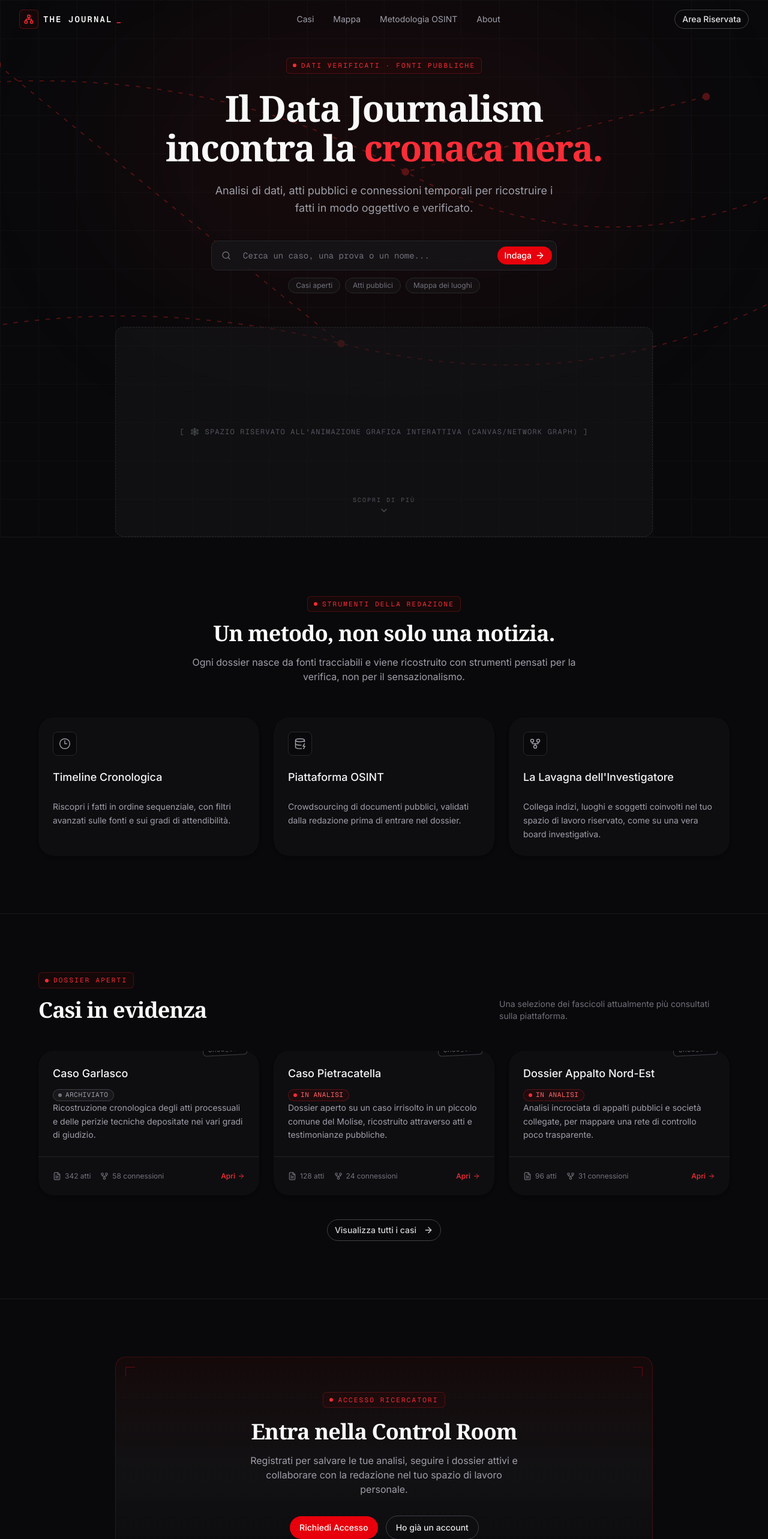
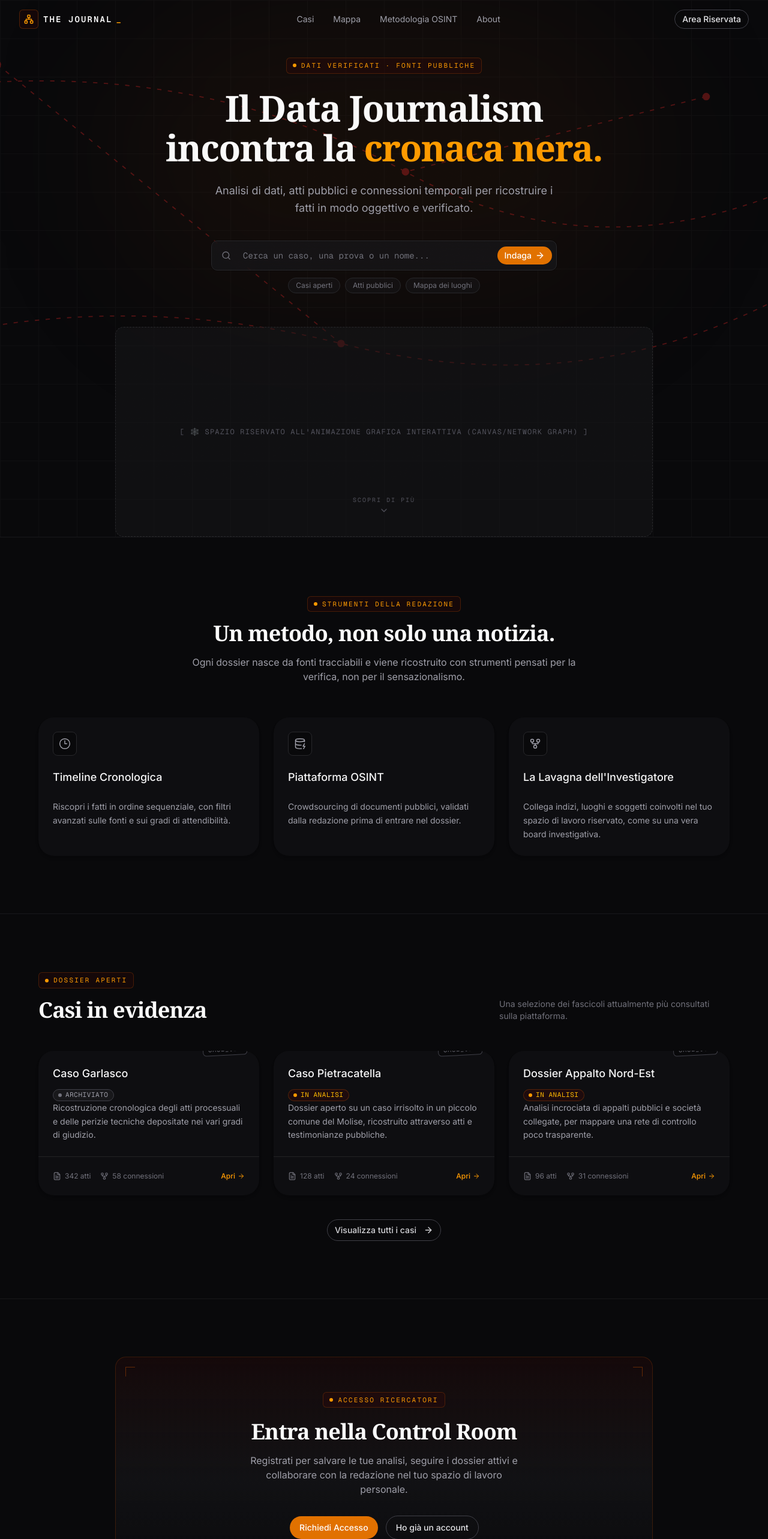
Before and after one commit to cp985/TheJournal, a Next.js app: page / in a window 1280 px wide. Shown: the top 2566 px of the page at 60% size. Built offline with nearby package versions, Linux system fonts and the light colour scheme.

Commit message:
3 commit

```diff
--- a/src/app/(public)/page.tsx
+++ b/src/app/(public)/page.tsx
@@ -42,7 +42,11 @@ const NAV_LINKS = [
   { label: "About", href: "/about" },
 ] as const;
 
-const QUICK_SEARCHES = ["Casi aperti", "Atti pubblici", "Mappa dei luoghi"] as const;
+const QUICK_SEARCHES = [
+  "Casi aperti",
+  "Atti pubblici",
+  "Mappa dei luoghi",
+] as const;
 
 type Feature = {
   icon: React.ElementType;
@@ -120,15 +124,21 @@ const FEATURED_CASES: CaseItem[] = [
 // Componenti UI ausiliari
 // ---------------------------------------------------------------------------
 
-function Eyebrow({ children, className }: { children: React.ReactNode; className?: string }) {
+function Eyebrow({
+  children,
+  className,
+}: {
+  children: React.ReactNode;
+  className?: string;
+}) {
   return (
     <div
       className={cn(
-        "inline-flex items-center gap-2 rounded-sm border border-red-900/50 bg-red-950/20 px-2.5 py-1 font-mono text-[11px] uppercase tracking-[0.2em] text-red-500",
-        className
+        "inline-flex items-center gap-2 rounded-sm border border-amber-900/50 bg-red-950/20 px-2.5 py-1 font-mono text-[11px] uppercase tracking-[0.2em] text-amber-500",
+        className,
       )}
     >
-      <span className="h-1.5 w-1.5 rounded-full bg-red-500 motion-safe:animate-pulse" />
+      <span className="h-1.5 w-1.5 rounded-full bg-amber-500 motion-safe:animate-pulse" />
       {children}
     </div>
   );
@@ -184,14 +194,14 @@ function StatusBadge({ status }: { status: CaseStatus }) {
       className={cn(
         "gap-1.5 border font-mono text-[11px] font-normal uppercase tracking-wider",
         isOpen
-          ? "border-red-900/60 bg-red-950/30 text-red-400"
-          : "border-zinc-700 bg-zinc-900 text-zinc-400"
+          ? "border-amber-900/60 bg-red-950/30 text-amber-400"
+          : "border-zinc-700 bg-zinc-900 text-zinc-400",
       )}
     >
       <span
         className={cn(
           "h-1.5 w-1.5 rounded-full",
-          isOpen ? "bg-red-500 motion-safe:animate-pulse" : "bg-zinc-500"
+          isOpen ? "bg-amber-500 motion-safe:animate-pulse" : "bg-zinc-500",
         )}
       />
       {status}
@@ -223,7 +233,7 @@ export default function LandingPage() {
   };
 
   return (
-    <div className="relative min-h-screen bg-zinc-950 text-zinc-100 antialiased selection:bg-red-900 selection:text-white">
+    <div className="relative min-h-screen bg-zinc-950 text-zinc-100 antialiased selection:bg-amber-900 selection:text-white">
       <GrainOverlay />
 
       {/* HEADER / NAVBAR */}
@@ -232,20 +242,20 @@ export default function LandingPage() {
           "fixed inset-x-0 top-0 z-40 transition-colors duration-300",
           scrolled
             ? "border-b border-zinc-800/80 bg-zinc-950/85 backdrop-blur-md"
-            : "border-b border-transparent bg-transparent"
+            : "border-b border-transparent bg-transparent",
         )}
       >
         <nav className="mx-auto flex h-16 max-w-7xl items-center justify-between px-4 sm:px-6 lg:px-8">
           <Link
             href="/"
-            className="flex items-center gap-2 rounded-sm focus-visible:outline-none focus-visible:ring-2 focus-visible:ring-red-500"
+            className="flex items-center gap-2 rounded-sm focus-visible:outline-none focus-visible:ring-2 focus-visible:ring-amber-500"
           >
-            <span className="relative flex h-8 w-8 items-center justify-center rounded-sm border border-red-900/60 bg-red-950/20">
-              <Network className="h-4 w-4 text-red-500" strokeWidth={2.25} />
+            <span className="relative flex h-8 w-8 items-center justify-center rounded-sm border border-amber-900/60 bg-red-950/20">
+              <Network className="h-4 w-4 text-amber-500" strokeWidth={2.25} />
             </span>
             <span className="font-mono text-sm font-semibold tracking-[0.15em] text-zinc-50">
               THE JOURNAL
-              <span className="ml-1.5 text-red-500">_</span>
+              <span className="ml-1.5 text-amber-500">_</span>
             </span>
           </Link>
 
@@ -254,7 +264,7 @@ export default function LandingPage() {
               <Link
                 key={link.href}
                 href={link.href}
-                className="rounded-sm text-sm text-zinc-400 transition-colors hover:text-zinc-50 focus-visible:outline-none focus-visible:ring-2 focus-visible:ring-red-500"
+                className="rounded-sm text-sm text-zinc-400 transition-colors hover:text-zinc-50 focus-visible:outline-none focus-visible:ring-2 focus-visible:ring-amber-500"
               >
                 {link.label}
               </Link>
@@ -266,7 +276,7 @@ export default function LandingPage() {
               asChild
               size="sm"
               variant="outline"
-              className="border-zinc-700 bg-transparent text-zinc-200 hover:border-red-800 hover:bg-red-950/20 hover:text-red-400"
+              className="border-zinc-700 bg-transparent text-zinc-200 hover:border-amber-800 hover:bg-red-950/20 hover:text-amber-400"
             >
               <Link href="/login">Area Riservata</Link>
             </Button>
@@ -277,9 +287,13 @@ export default function LandingPage() {
             onClick={() => setMobileOpen((v) => !v)}
             aria-label={mobileOpen ? "Chiudi il menu" : "Apri il menu"}
             aria-expanded={mobileOpen}
-            className="inline-flex h-9 w-9 items-center justify-center rounded-sm border border-zinc-800 text-zinc-300 md:hidden focus-visible:outline-none focus-visible:ring-2 focus-visible:ring-red-500"
+            className="inline-flex h-9 w-9 items-center justify-center rounded-sm border border-zinc-800 text-zinc-300 md:hidden focus-visible:outline-none focus-visible:ring-2 focus-visible:ring-amber-500"
           >
-            {mobileOpen ? <X className="h-4 w-4" /> : <Menu className="h-4 w-4" />}
+            {mobileOpen ? (
+              <X className="h-4 w-4" />
+            ) : (
+              <Menu className="h-4 w-4" />
+            )}
           </button>
         </nav>
 
@@ -300,7 +314,7 @@ export default function LandingPage() {
                 asChild
                 size="sm"
                 variant="outline"
-                className="mt-2 w-full border-zinc-700 bg-transparent text-zinc-200 hover:border-red-800 hover:bg-red-950/20 hover:text-red-400"
+                className="mt-2 w-full border-zinc-700 bg-transparent text-zinc-200 hover:border-amber-800 hover:bg-red-950/20 hover:text-amber-400"
               >
                 <Link href="/login">Area Riservata</Link>
               </Button>
@@ -320,7 +334,7 @@ export default function LandingPage() {
         />
         <div
           aria-hidden="true"
-          className="pointer-events-none absolute left-1/2 top-0 h-[520px] w-[900px] -translate-x-1/2 rounded-full bg-red-900/10 blur-[120px]"
+          className="pointer-events-none absolute left-1/2 top-0 h-[520px] w-[900px] -translate-x-1/2 rounded-full bg-amber-900/10 blur-[120px]"
         />
         <CaseThreadLines />
 
@@ -329,19 +343,19 @@ export default function LandingPage() {
 
           <h1 className="mt-6 max-w-3xl text-balance font-serif text-4xl font-semibold leading-[1.1] tracking-tight text-zinc-50 sm:text-5xl md:text-6xl">
             Il Data Journalism incontra la{" "}
-            <span className="text-red-500">cronaca nera.</span>
+            <span className="text-amber-500">cronaca nera.</span>
           </h1>
 
           <p className="mt-6 max-w-xl text-pretty text-base leading-relaxed text-zinc-400 sm:text-lg">
-            Analisi di dati, atti pubblici e connessioni temporali per ricostruire i fatti
-            in modo oggettivo e verificato.
+            Analisi di dati, atti pubblici e connessioni temporali per
+            ricostruire i fatti in modo oggettivo e verificato.
           </p>
 
           {/* Form di ricerca attivo */}
           <div className="mt-10 w-full max-w-xl">
             <form
               onSubmit={handleSearchSubmit}
-              className="flex items-center gap-2 rounded-lg border border-zinc-800 bg-zinc-900/70 p-1.5 shadow-[0_0_0_1px_rgba(0,0,0,0.2)] backdrop-blur focus-within:border-red-800/70 focus-within:ring-1 focus-within:ring-red-800/50"
+              className="flex items-center gap-2 rounded-lg border border-zinc-800 bg-zinc-900/70 p-1.5 shadow-[0_0_0_1px_rgba(0,0,0,0.2)] backdrop-blur focus-within:border-amber-800/70 focus-within:ring-1 focus-within:ring-amber-800/50"
             >
               <Search className="ml-2.5 h-4 w-4 shrink-0 text-zinc-500" />
               <Input
@@ -354,7 +368,7 @@ export default function LandingPage() {
               <Button
                 type="submit"
                 size="sm"
-                className="shrink-0 gap-1.5 bg-red-600 text-white hover:bg-red-700 focus-visible:ring-red-500"
+                className="shrink-0 gap-1.5 bg-amber-600 text-white hover:bg-amber-700 focus-visible:ring-amber-500"
               >
                 Indaga
                 <ArrowRight className="h-3.5 w-3.5" />
@@ -366,7 +380,7 @@ export default function LandingPage() {
                 <Link
                   key={tag}
                   href={`/casi?tag=${encodeURIComponent(tag)}`}
-                  className="rounded-full border border-zinc-800 bg-zinc-900/50 px-3 py-1 text-xs text-zinc-500 transition-colors hover:border-red-900/60 hover:text-red-400 focus-visible:outline-none focus-visible:ring-2 focus-visible:ring-red-500"
+                  className="rounded-full border border-zinc-800 bg-zinc-900/50 px-3 py-1 text-xs text-zinc-500 transition-colors hover:border-amber-900/60 hover:text-amber-400 focus-visible:outline-none focus-visible:ring-2 focus-visible:ring-amber-500"
                 >
                   {tag}
                 </Link>
@@ -376,7 +390,8 @@ export default function LandingPage() {
 
           <div className="relative mt-14 flex h-[350px] w-full items-center justify-center overflow-hidden rounded-xl border border-dashed border-zinc-800 bg-zinc-900/50">
             <p className="px-6 text-center font-mono text-xs uppercase tracking-widest text-zinc-600">
-              [ 🕸️ SPAZIO RISERVATO ALL&apos;ANIMAZIONE GRAFICA INTERATTIVA (Canvas/Network Graph) ]
+              [ 🕸️ SPAZIO RISERVATO ALL&apos;ANIMAZIONE GRAFICA INTERATTIVA
+              (Canvas/Network Graph) ]
             </p>
           </div>
         </div>
@@ -384,15 +399,20 @@ export default function LandingPage() {
         <Link
           href="#features"
           aria-label="Scorri per scoprire di più"
-          className="absolute bottom-8 left-1/2 flex -translate-x-1/2 flex-col items-center gap-1.5 rounded-sm text-zinc-600 transition-colors hover:text-red-500 focus-visible:outline-none focus-visible:ring-2 focus-visible:ring-red-500"
+          className="absolute bottom-8 left-1/2 flex -translate-x-1/2 flex-col items-center gap-1.5 rounded-sm text-zinc-600 transition-colors hover:text-amber-500 focus-visible:outline-none focus-visible:ring-2 focus-visible:ring-amber-500"
         >
-          <span className="font-mono text-[10px] uppercase tracking-[0.2em]">Scopri di più</span>
+          <span className="font-mono text-[10px] uppercase tracking-[0.2em]">
+            Scopri di più
+          </span>
           <ChevronDown className="h-4 w-4 motion-safe:animate-bounce motion-reduce:animate-none" />
         </Link>
       </section>
 
       {/* FEATURE HIGHLIGHTS */}
-      <section id="features" className="relative border-t border-zinc-900 px-4 py-24 sm:px-6 lg:px-8">
+      <section
+        id="features"
+        className="relative border-t border-zinc-900 px-4 py-24 sm:px-6 lg:px-8"
+      >
         <div className="mx-auto max-w-6xl">
           <div className="mx-auto max-w-2xl text-center">
             <Eyebrow className="mx-auto">Strumenti della redazione</Eyebrow>
@@ -400,8 +420,8 @@ export default function LandingPage() {
               Un metodo, non solo una notizia.
             </h2>
             <p className="mt-4 text-zinc-400">
-              Ogni dossier nasce da fonti tracciabili e viene ricostruito con strumenti pensati
-              per la verifica, non per il sensazionalismo.
+              Ogni dossier nasce da fonti tracciabili e viene ricostruito con
+              strumenti pensati per la verifica, non per il sensazionalismo.
             </p>
           </div>
 
@@ -411,10 +431,10 @@ export default function LandingPage() {
               return (
                 <Card
                   key={feature.title}
-                  className="group relative border-zinc-800 bg-zinc-900/40 transition-colors hover:border-red-900/50 hover:bg-zinc-900/70"
+                  className="group relative border-zinc-800 bg-zinc-900/40 transition-colors hover:border-amber-900/50 hover:bg-zinc-900/70"
                 >
                   <CardHeader>
-                    <div className="flex h-10 w-10 items-center justify-center rounded-md border border-zinc-800 bg-zinc-950 text-zinc-400 transition-colors group-hover:border-red-900/60 group-hover:text-red-500">
+                    <div className="flex h-10 w-10 items-center justify-center rounded-md border border-zinc-800 bg-zinc-950 text-zinc-400 transition-colors group-hover:border-amber-900/60 group-hover:text-amber-500">
                       <Icon className="h-5 w-5" strokeWidth={1.75} />
                     </div>
                     <CardTitle className="mt-4 text-lg font-medium text-zinc-100">
@@ -434,7 +454,10 @@ export default function LandingPage() {
       </section>
 
       {/* CASI IN EVIDENZA */}
-      <section id="casi" className="relative border-t border-zinc-900 px-4 py-24 sm:px-6 lg:px-8">
+      <section
+        id="casi"
+        className="relative border-t border-zinc-900 px-4 py-24 sm:px-6 lg:px-8"
+      >
         <div className="mx-auto max-w-6xl">
           <div className="flex flex-col gap-4 sm:flex-row sm:items-end sm:justify-between">
             <div>
@@ -444,7 +467,8 @@ export default function LandingPage() {
               </h2>
             </div>
             <p className="max-w-sm text-sm text-zinc-500">
-              Una selezione dei fascicoli attualmente più consultati sulla piattaforma.
+              Una selezione dei fascicoli attualmente più consultati sulla
+              piattaforma.
             </p>
           </div>
 
@@ -452,7 +476,7 @@ export default function LandingPage() {
             {FEATURED_CASES.map((item) => (
               <Card
                 key={item.code}
-                className="relative flex flex-col justify-between border-zinc-800 bg-zinc-900/40 transition-colors hover:border-red-900/50 hover:bg-zinc-900/70"
+                className="relative flex flex-col justify-between border-zinc-800 bg-zinc-900/40 transition-colors hover:border-amber-900/50 hover:bg-zinc-900/70"
               >
                 <span className="absolute -top-3 right-5 -rotate-3 rounded-sm border border-zinc-700 bg-zinc-950 px-2 py-0.5 font-mono text-[10px] tracking-widest text-zinc-500">
                   {item.code}
@@ -489,7 +513,7 @@ export default function LandingPage() {
                   </div>
                   <Link
                     href={item.href}
-                    className="flex items-center gap-1 rounded-sm text-xs font-medium text-red-500 transition-colors hover:text-red-400 focus-visible:outline-none focus-visible:ring-2 focus-visible:ring-red-500"
+                    className="flex items-center gap-1 rounded-sm text-xs font-medium text-amber-500 transition-colors hover:text-amber-400 focus-visible:outline-none focus-visible:ring-2 focus-visible:ring-amber-500"
                   >
                     Apri
                     <ArrowRight className="h-3 w-3" />
@@ -503,7 +527,7 @@ export default function LandingPage() {
             <Button
               asChild
               variant="outline"
-              className="border-zinc-700 bg-transparent text-zinc-300 hover:border-red-800 hover:bg-red-950/20 hover:text-red-400"
+              className="border-zinc-700 bg-transparent text-zinc-300 hover:border-amber-800 hover:bg-red-950/20 hover:text-amber-400"
             >
               <Link href="/casi">
                 Visualizza tutti i casi
@@ -517,26 +541,26 @@ export default function LandingPage() {
       {/* CTA FINALE */}
       <section className="relative border-t border-zinc-900 px-4 py-24 sm:px-6 lg:px-8">
         <div className="mx-auto max-w-4xl">
-          <div className="relative overflow-hidden rounded-2xl border border-red-900/40 bg-gradient-to-b from-red-950/20 via-zinc-900/60 to-zinc-950 px-6 py-14 text-center sm:px-14">
-            <span className="absolute left-4 top-4 h-4 w-4 border-l border-t border-red-800/60" />
-            <span className="absolute right-4 top-4 h-4 w-4 border-r border-t border-red-800/60" />
-            <span className="absolute bottom-4 left-4 h-4 w-4 border-b border-l border-red-800/60" />
-            <span className="absolute bottom-4 right-4 h-4 w-4 border-b border-r border-red-800/60" />
+          <div className="relative overflow-hidden rounded-2xl border border-amber-900/40 bg-gradient-to-b from-red-950/20 via-zinc-900/60 to-zinc-950 px-6 py-14 text-center sm:px-14">
+            <span className="absolute left-4 top-4 h-4 w-4 border-l border-t border-amber-800/60" />
+            <span className="absolute right-4 top-4 h-4 w-4 border-r border-t border-amber-800/60" />
+            <span className="absolute bottom-4 left-4 h-4 w-4 border-b border-l border-amber-800/60" />
+            <span className="absolute bottom-4 right-4 h-4 w-4 border-b border-r border-amber-800/60" />
 
             <Eyebrow className="mx-auto">Accesso ricercatori</Eyebrow>
             <h2 className="mx-auto mt-5 max-w-lg font-serif text-3xl font-semibold tracking-tight text-zinc-50 sm:text-4xl">
               Entra nella Control Room
             </h2>
             <p className="mx-auto mt-4 max-w-md text-sm text-zinc-400 sm:text-base">
-              Registrati per salvare le tue analisi, seguire i dossier attivi e collaborare
-              con la redazione nel tuo spazio di lavoro personale.
+              Registrati per salvare le tue analisi, seguire i dossier attivi e
+              collaborare con la redazione nel tuo spazio di lavoro personale.
             </p>
 
             <div className="mt-8 flex flex-col items-center justify-center gap-3 sm:flex-row">
               <Button
                 asChild
                 size="lg"
-                className="w-full bg-red-600 text-white hover:bg-red-700 focus-visible:ring-red-500 sm:w-auto"
+                className="w-full bg-amber-600 text-white hover:bg-amber-700 focus-visible:ring-amber-500 sm:w-auto"
               >
                 <Link href="/registrati">Richiedi Accesso</Link>
               </Button>
@@ -552,7 +576,8 @@ export default function LandingPage() {
 
             <div className="mt-8 flex items-center justify-center gap-2 text-xs text-zinc-500">
               <ShieldCheck className="h-3.5 w-3.5 text-zinc-600" />
-              Ogni richiesta di accesso è verificata manualmente dalla redazione.
+              Ogni richiesta di accesso è verificata manualmente dalla
+              redazione.
             </div>
           </div>
         </div>
@@ -564,7 +589,7 @@ export default function LandingPage() {
           <div className="flex flex-col items-center justify-between gap-6 sm:flex-row">
             <Link href="/" className="flex items-center gap-2">
               <span className="flex h-7 w-7 items-center justify-center rounded-sm border border-zinc-800 bg-zinc-900">
-                <Network className="h-3.5 w-3.5 text-red-500" />
+                <Network className="h-3.5 w-3.5 text-amber-500" />
               </span>
               <span className="font-mono text-xs font-semibold tracking-[0.15em] text-zinc-400">
                 THE JOURNAL
@@ -584,13 +609,25 @@ export default function LandingPage() {
             </div>
 
             <div className="flex items-center gap-4 text-zinc-500">
-              <Link href="https://github.com" aria-label="GitHub" className="hover:text-zinc-300">
+              <Link
+                href="https://github.com"
+                aria-label="GitHub"
+                className="hover:text-zinc-300"
+              >
                 <Github className="h-4 w-4" />
               </Link>
-              <Link href="https://twitter.com" aria-label="Twitter / X" className="hover:text-zinc-300">
+              <Link
+                href="https://twitter.com"
+                aria-label="Twitter / X"
+                className="hover:text-zinc-300"
+              >
                 <Twitter className="h-4 w-4" />
               </Link>
-              <Link href="mailto:redazione@thejournal.example" aria-label="Email" className="hover:text-zinc-300">
+              <Link
+                href="mailto:redazione@thejournal.example"
+                aria-label="Email"
+                className="hover:text-zinc-300"
+              >
                 <Mail className="h-4 w-4" />
               </Link>
             </div>
@@ -598,7 +635,7 @@ export default function LandingPage() {
 
           <div className="border-t border-zinc-900 pt-6">
             <p className="max-w-3xl text-xs leading-relaxed text-zinc-600">
-          {    `© ${new Date().getFullYear()}} The Journal — DataInquest. Tutti i diritti riservati.
+              {`© ${new Date().getFullYear()}} The Journal — DataInquest. Tutti i diritti riservati.
               I contenuti pubblicati si basano su fonti pubbliche, atti giudiziari e documenti
               verificabili. The Journal non si sostituisce all&apos;autorità giudiziaria e presume
               l&apos;innocenza di ogni soggetto coinvolto fino a condanna definitiva.`}
```
